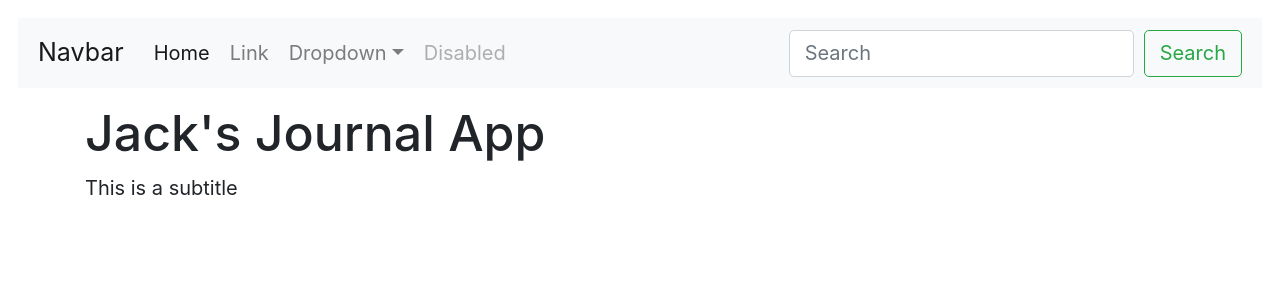
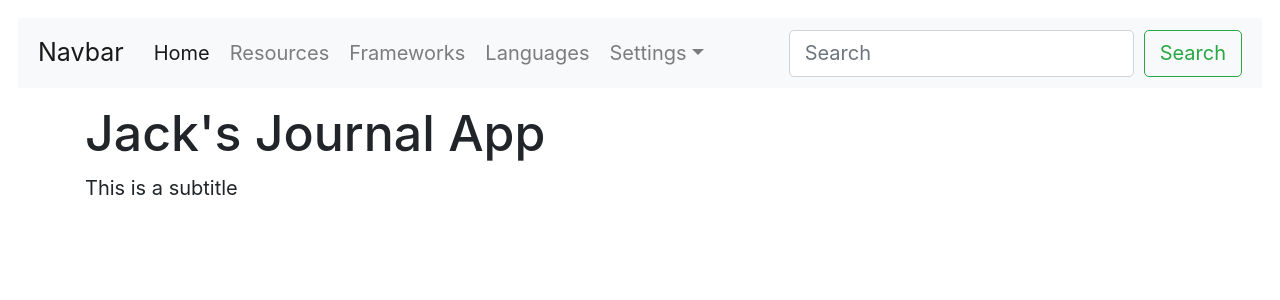
Before and after one commit to phillipDenness/journal-front-end, a React (Create React App) app in the folder client/: page / in a window 1280 px wide. Shown: the top 300 px of the page. Built offline with nearby package versions, Linux system fonts and the light colour scheme.

Commit message:
Navigation bar done

```diff
--- a/client/src/components/Navigation.js
+++ b/client/src/components/Navigation.js
@@ -1,19 +1,53 @@
 import React, { Component } from 'react';
 
-export default class Navigation extends Component {
-  constructor(props){
+const NavItem = props => {
+  const pageURI = window.location.pathname+window.location.search;
+  const liClassName = (props.path === pageURI) ? "nav-item active" : "nav-item";
+  const aClassName = props.disabled ? "nav-link disabled" : "nav-link";
+
+  return(
+    <li className={liClassName}>
+      <a href={props.path} className={aClassName}>
+        {props.name}
+        {(props.path === pageURI) ? (<span className="sr-only">(current)</span>) : ''}
+      </a>
+    </li>
+  );
+}
+
+class NavDropdown extends React.Component {
+  constructor(props) {
     super(props);
-    this.state = {placeholder: []};
+    this.state = {
+      isToggleOn: false
+    };
   }
 
-  NaviItem(props){
-    return(
-      <li className="nav-item">
-      <a href={props.path} className="nav-link">{props.name}</a>
-      </li>
-    );
+  showDropdown(e) {
+    e.preventDefault();
+    this.setState(prevState => ({
+      isToggleOn: !prevState.isToggleOn
+    }));
   }
 
+  render() {
+    const classDropdownMenu = 'dropdown-menu' + (this.state.isToggleOn ? ' show' : '')
+    return (
+      <li className="nav-item dropdown">
+        <a className="nav-link dropdown-toggle" href="/" id="navbarDropdown" role="button" data-toggle="dropdown"
+          aria-haspopup="true" aria-expanded="false"
+          onClick={(e) => {this.showDropdown(e)}}>
+          {this.props.name}
+        </a>
+        <div className={classDropdownMenu} aria-labelledby="navbarDropdown">
+          {this.props.children}
+        </div>
+      </li>
+    )
+  }
+}
+
+export default class Navigation extends Component {
   render() {
     return(
       <nav className="navbar navbar-expand-lg navbar-light bg-light">
@@ -25,26 +59,20 @@ export default class Navigation extends Component {
 
         <div className="collapse navbar-collapse" id="navbarSupportedContent">
           <ul className="navbar-nav mr-auto">
-            <li className="nav-item active">
-              <a className="nav-link" href="/">Home <span className="sr-only">(current)</span></a>
-            </li>
-            <li className="nav-item">
-              <a className="nav-link" href="/">Link</a>
-            </li>
-            <li className="nav-item dropdown">
-              <a className="nav-link dropdown-toggle" href="/" id="navbarDropdown" role="button" data-toggle="dropdown" aria-haspopup="true" aria-expanded="false">
-                Dropdown
-              </a>
-              <div className="dropdown-menu" aria-labelledby="navbarDropdown">
-                <a className="dropdown-item" href="/">Action</a>
-                <a className="dropdown-item" href="/">Another action</a>
-                <div className="dropdown-divider"></div>
-                <a className="dropdown-item" href="/">Something else here</a>
-              </div>
-            </li>
-            <li className="nav-item">
-              <a className="nav-link disabled" href="/">Disabled</a>
-            </li>
+
+            <NavItem path="/" name="Home" />
+            <NavItem path="/resources" name="Resources" />
+            <NavItem path="/frameworks" name="Frameworks" />
+            <NavItem path="/languages" name="Languages" />
+
+            <NavDropdown name="Settings">
+              <a className="dropdown-item" href="/">Change Password</a>
+              <div className="dropdown-divider"></div>
+              <a className="dropdown-item" href="/">Logout</a>
+            </NavDropdown>
+
+
+
           </ul>
           <form className="form-inline my-2 my-lg-0">
             <input className="form-control mr-sm-2" type="search" placeholder="Search" aria-label="Search" />
```
